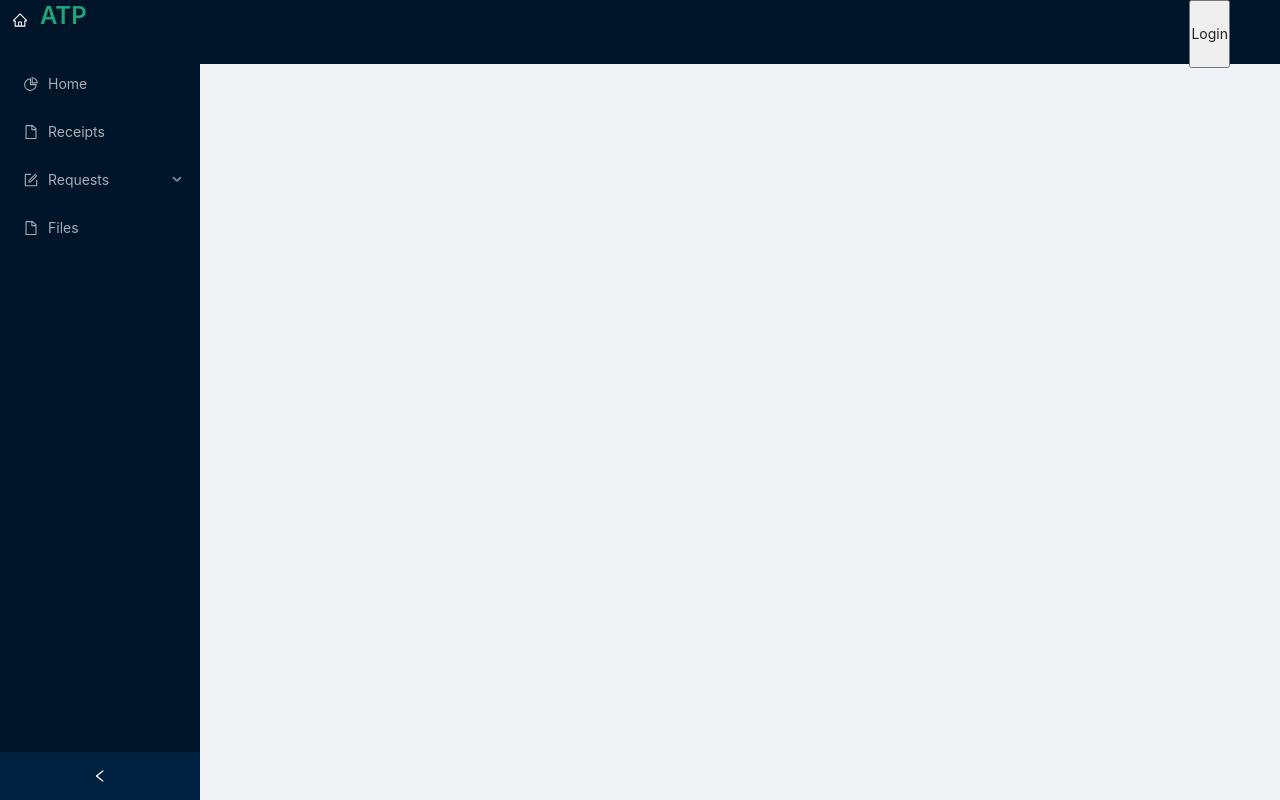
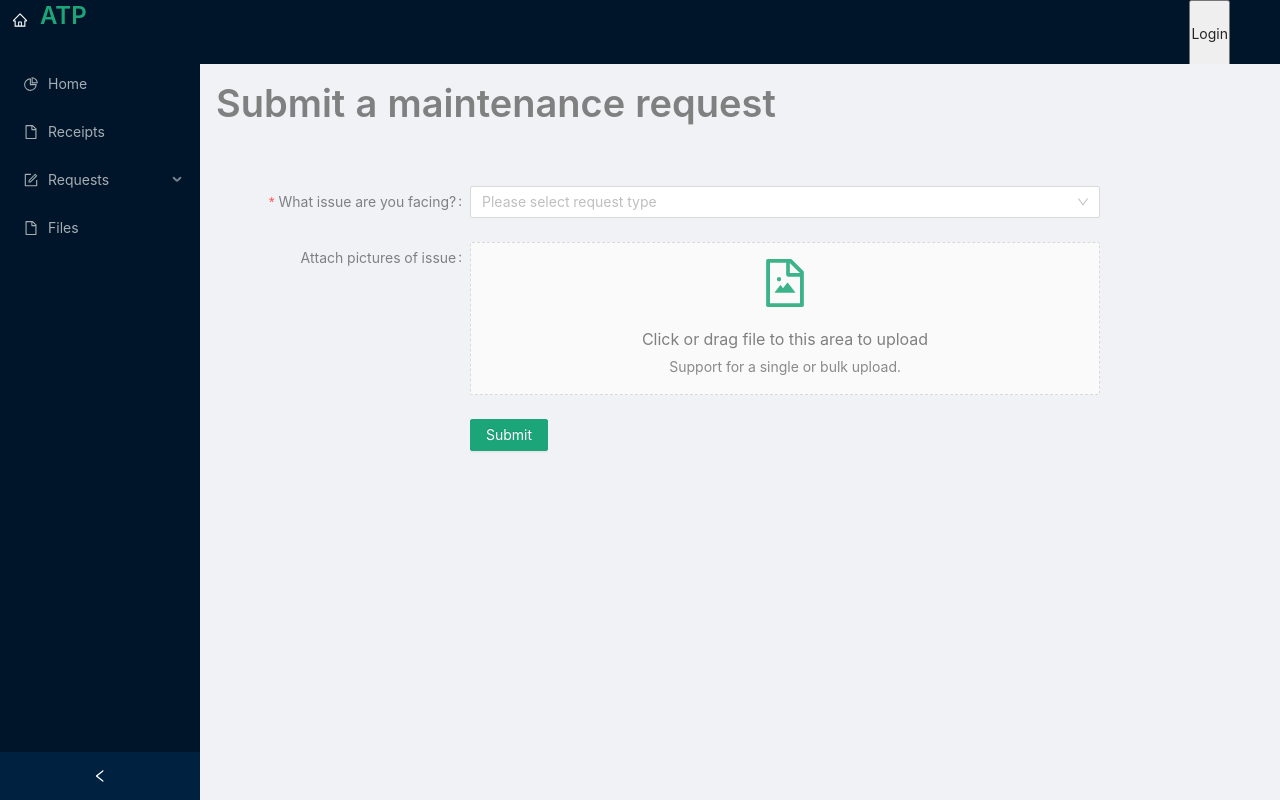
Before and after one commit to NigelMarshal/tenant-proto, a React (Create React App) app: page /maintenance-request in a window 1280 px wide. Built offline with nearby package versions, Linux system fonts and the light colour scheme.

Commit message:
feat(maintenance-request): Create maintenance request form
+ Add maintenance request form

```diff
--- a/src/App.js
+++ b/src/App.js
@@ -3,6 +3,7 @@ import { Switch, Route, Link } from "react-router-dom";
 import { Layout } from "antd";
 import { useAuth0 } from "@auth0/auth0-react";
 import { Navbar, Receipts, Homepage, AtpHeader } from "./Components";
+import MaintenanceRequest from "./Components/Forms/MaintenanceRequest";
 
 function App() {
   const { isLoading } = useAuth0();
@@ -25,6 +26,11 @@ function App() {
                 <Receipts />
               </Layout>
             </Route>
+            <Route exact path="/maintenance-request">
+              <Layout>
+                <MaintenanceRequest />
+              </Layout>
+            </Route>
           </Switch>
         </Layout>
       </Layout>
--- /dev/null
+++ b/src/Components/Forms/MaintenanceRequest.js
@@ -0,0 +1,92 @@
+import React from "react";
+import { Form, Select, Button, Upload, Typography } from "antd";
+import { FileImageOutlined } from "@ant-design/icons";
+const { Option } = Select;
+const formItemLayout = {
+  labelCol: {
+    span: 6,
+  },
+  wrapperCol: {
+    span: 14,
+  },
+};
+
+const normFile = (e) => {
+  if (Array.isArray(e)) {
+    return e;
+  }
+  return e && e.fileList;
+};
+
+const MaintenanceRequest = () => {
+  return (
+    <Form
+      name="validate_other"
+      {...formItemLayout}
+      initialValues={{
+        "input-number": 3,
+        "checkbox-group": ["A", "B"],
+        rate: 3.5,
+      }}
+    >
+      <Form.Item>
+        <Typography.Title level={1} style={{ padding: "1rem" }}>
+          Submit a maintenance request
+        </Typography.Title>
+      </Form.Item>
+      <Form.Item
+        name="what issue are you facing?"
+        label="What issue are you facing?"
+        hasFeedback
+        rules={[
+          {
+            required: true,
+            message: "Please select a category",
+          },
+        ]}
+      >
+        <Select placeholder="Please select request type">
+          <Option value="repair">Repair</Option>
+          <Option value="cleaning">AC Cleaning</Option>
+          <Option value="utilities">Water/Electricity</Option>
+          <Option value="structure">Structural</Option>
+          <Option value="plumbing">Plumbing</Option>
+        </Select>
+      </Form.Item>
+
+      <Form.Item label="Attach pictures of issue">
+        <Form.Item
+          name="dragger"
+          valuePropName="fileList"
+          getValueFromEvent={normFile}
+          noStyle
+        >
+          <Upload.Dragger name="files" action="/upload.do">
+            <p className="ant-upload-drag-icon">
+              <FileImageOutlined />
+            </p>
+            <p className="ant-upload-text">
+              Click or drag file to this area to upload
+            </p>
+            <p className="ant-upload-hint">
+              Support for a single or bulk upload.
+            </p>
+          </Upload.Dragger>
+        </Form.Item>
+      </Form.Item>
+
+      <Form.Item
+        wrapperCol={{
+          span: 12,
+          offset: 6,
+        }}
+      >
+        <Button type="primary" htmlType="submit">
+          Submit
+        </Button>
+      </Form.Item>
+    </Form>
+  );
+};
+
+export default MaintenanceRequest;
--- a/src/Components/Navbar.js
+++ b/src/Components/Navbar.js
@@ -40,7 +40,9 @@ const Navbar = () => {
           <Link to="/receipts">Receipts</Link>
         </Menu.Item>
         <Menu.SubMenu key="sub1" icon={<FormOutlined />} title="Requests">
-          <Menu.Item key="3">Maintenance Request</Menu.Item>
+          <Menu.Item key="3">
+            <Link to="/maintenance-request">Maintenance Request</Link>
+          </Menu.Item>
           <Menu.Item key="4">Moving out Request</Menu.Item>
         </Menu.SubMenu>
         <Menu.Item key="5" icon={<FileOutlined />}>
```
Also changed, not shown: src/Components/Forms/MovingOutRequest.js (added).
